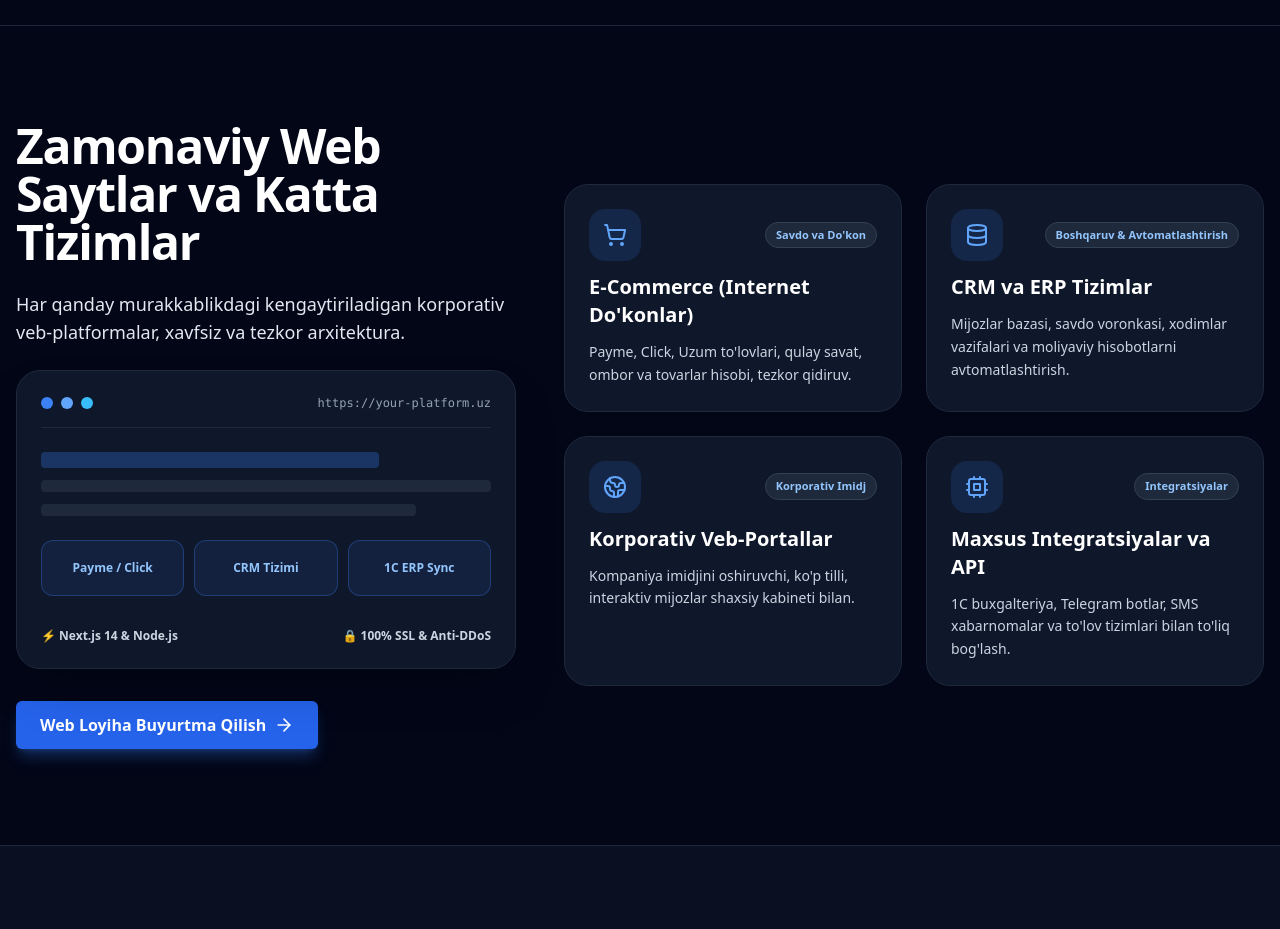
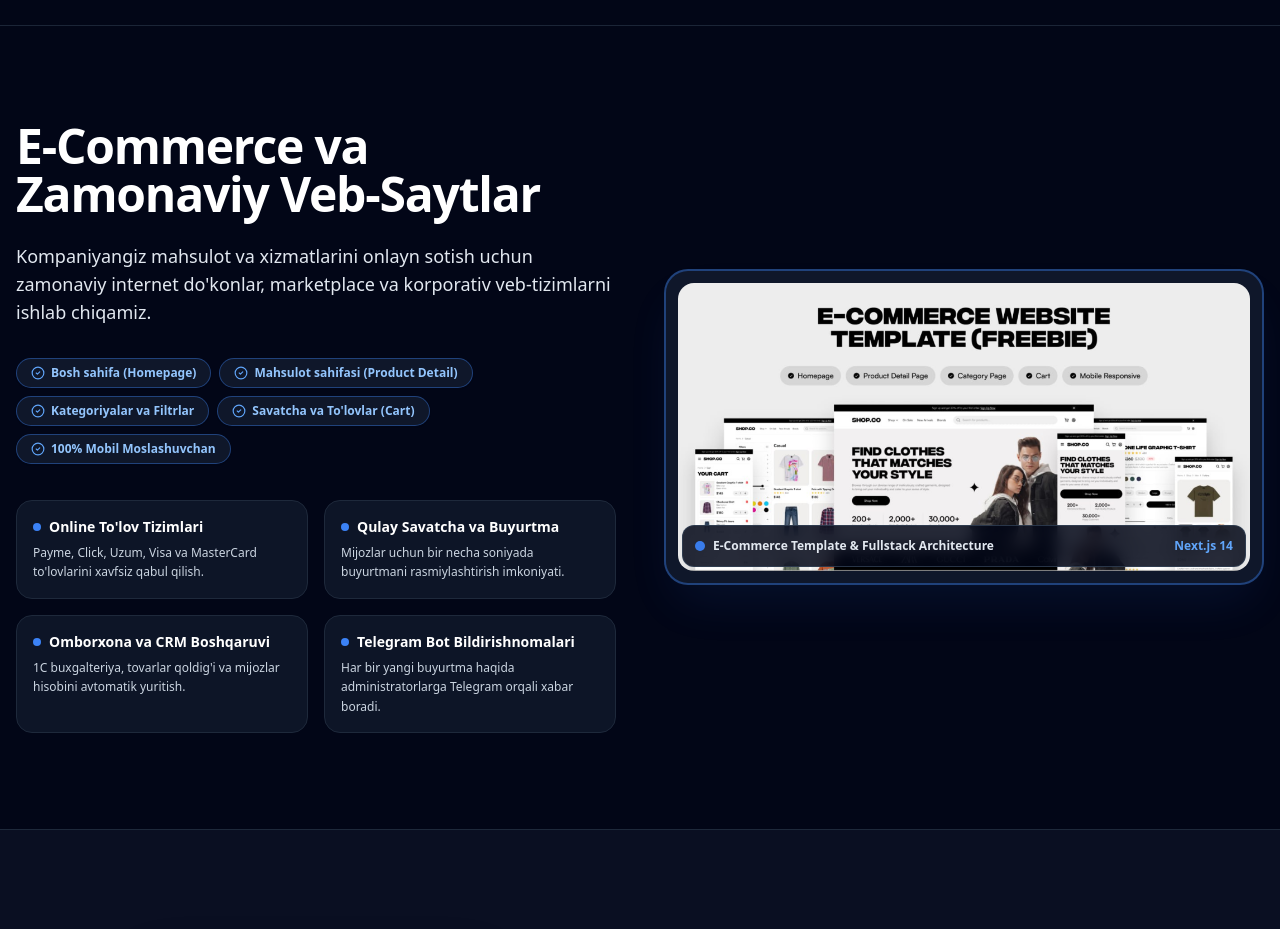
Before and after one commit to jumaqulovyashnar/IT-xizmatlari., a Next.js app in the folder frontend/: page / in a window 1280 px wide. Shown: the part 960-1889 px from the top of the page. Built offline with nearby package versions, Linux system fonts and the light colour scheme.

Commit message:
feat(ui): update section 1 to E-Commerce with template showcase image on the right and remove order button

```diff
--- a/frontend/src/app/page.tsx
+++ b/frontend/src/app/page.tsx
@@ -134,12 +134,12 @@ export default function HomePage() {
       </section>
 
       {/* ========================================================================= */}
-      {/* 1-CHI BO'LIM: ZAMONAVIY WEB SAYTLAR VA KATTA TIZIMLAR                     */}
+      {/* 1-CHI BO'LIM: E-COMMERCE VA ZAMONAVIY VEB-SAYTLAR                         */}
       {/* ========================================================================= */}
       <section id="section-websites" className="py-24 px-4 max-w-7xl mx-auto w-full">
         <div className="flex flex-col lg:flex-row gap-12 items-center">
-          {/* Left Column: Computer Mockup & Intro */}
-          <div className="lg:w-5/12 space-y-6">
+          {/* Left Column: E-Commerce Info & Features */}
+          <div className="lg:w-6/12 space-y-6">
             <h2 className="text-3xl sm:text-4xl lg:text-5xl font-black tracking-tight text-white leading-tight">
               {t.threeSections.section1.title}
             </h2>
@@ -147,70 +147,51 @@ export default function HomePage() {
               {t.threeSections.section1.desc}
             </p>
 
-            {/* Stylized Laptop & Display Mockup */}
-            <div className="p-6 rounded-3xl bg-slate-900 border border-slate-800 shadow-2xl relative overflow-hidden">
-              <div className="flex items-center justify-between pb-4 border-b border-slate-800">
-                <div className="flex items-center space-x-2">
-                  <div className="w-3 h-3 rounded-full bg-blue-500"></div>
-                  <div className="w-3 h-3 rounded-full bg-blue-400"></div>
-                  <div className="w-3 h-3 rounded-full bg-sky-400"></div>
-                </div>
-                <span className="text-xs font-mono text-slate-400">https://your-platform.uz</span>
-              </div>
-
-              <div className="py-6 space-y-3">
-                <div className="h-4 bg-blue-500/30 rounded w-3/4 animate-pulse"></div>
-                <div className="h-3 bg-slate-800 rounded w-full"></div>
-                <div className="h-3 bg-slate-800 rounded w-5/6"></div>
-                <div className="grid grid-cols-3 gap-2.5 pt-3">
-                  <div className="h-14 bg-blue-500/10 border border-blue-500/30 rounded-xl flex items-center justify-center text-blue-300 text-xs font-bold text-center px-1">
-                    Payme / Click
-                  </div>
-                  <div className="h-14 bg-blue-500/10 border border-blue-500/30 rounded-xl flex items-center justify-center text-blue-300 text-xs font-bold text-center px-1">
-                    CRM Tizimi
-                  </div>
-                  <div className="h-14 bg-blue-500/10 border border-blue-500/30 rounded-xl flex items-center justify-center text-blue-300 text-xs font-bold text-center px-1">
-                    1C ERP Sync
-                  </div>
-                </div>
-              </div>
-
-              <div className="pt-2 flex items-center justify-between text-xs font-bold text-slate-300">
-                <span>⚡ Next.js 14 & Node.js</span>
-                <span>🔒 100% SSL & Anti-DDoS</span>
-              </div>
+            {/* Badges / Pill Tags (matching user template) */}
+            <div className="flex flex-wrap gap-2 pt-2">
+              {t.threeSections.section1.tags.map((tag, idx) => (
+                <span
+                  key={idx}
+                  className="px-3.5 py-1.5 rounded-full bg-slate-900 border border-blue-500/40 text-blue-300 text-xs font-bold flex items-center gap-1.5 shadow-sm"
+                >
+                  <CheckCircle2 className="w-3.5 h-3.5 text-blue-400" />
+                  {tag}
+                </span>
+              ))}
             </div>
 
-            <div className="pt-2">
-              <a href="tel:+998919517335">
-                <Button className="gap-2 bg-blue-600 hover:bg-blue-500 text-white font-extrabold text-base shadow-lg shadow-blue-500/30 border-0 h-12 px-6">
-                  Web Loyiha Buyurtma Qilish <ArrowRight className="w-5 h-5" />
-                </Button>
-              </a>
+            {/* 4 Feature Items */}
+            <div className="grid grid-cols-1 sm:grid-cols-2 gap-4 pt-3">
+              {t.threeSections.section1.features.map((feat, idx) => (
+                <div key={idx} className="p-4 rounded-2xl bg-slate-900/90 border border-slate-800 space-y-1.5">
+                  <div className="flex items-center gap-2">
+                    <div className="w-2 h-2 rounded-full bg-blue-500"></div>
+                    <h4 className="text-sm font-bold text-white">{feat.title}</h4>
+                  </div>
+                  <p className="text-xs text-slate-300 leading-relaxed font-normal">
+                    {feat.desc}
+                  </p>
+                </div>
+              ))}
             </div>
           </div>
 
-          {/* Right Column: 4 Sub-services Cards */}
-          <div className="lg:w-7/12 grid grid-cols-1 sm:grid-cols-2 gap-6">
-            {t.threeSections.section1.items.map((item, idx) => (
-              <div key={idx} className="p-6 rounded-3xl bg-slate-900 border border-slate-800 hover:border-blue-500 hover:shadow-xl transition-all duration-300 space-y-3">
-                <div className="flex items-center justify-between mb-2">
-                  <div className="p-3.5 rounded-2xl bg-blue-500/15 text-blue-400">
-                    {idx === 0 && <ShoppingCart className="w-6 h-6" />}
-                    {idx === 1 && <Database className="w-6 h-6" />}
-                    {idx === 2 && <Globe2 className="w-6 h-6" />}
-                    {idx === 3 && <Cpu className="w-6 h-6" />}
-                  </div>
-                  <span className="px-2.5 py-1 rounded-full bg-slate-800 text-blue-300 border border-slate-700 text-[11px] font-bold">
-                    {item.tag}
-                  </span>
-                </div>
-                <h3 className="text-xl font-bold text-white">{item.name}</h3>
-                <p className="text-sm text-slate-300 font-normal leading-relaxed">
-                  {item.desc}
-                </p>
+          {/* Right Column: E-Commerce Image Showcase */}
+          <div className="lg:w-6/12 w-full">
+            <div className="relative rounded-3xl border-2 border-blue-500/40 bg-slate-900 p-2 sm:p-3 shadow-2xl shadow-blue-500/10 overflow-hidden group hover:border-blue-400 transition-all duration-300">
+              <img
+                src="/ecommerce-template.png"
+                alt="E-Commerce Website Template"
+                className="w-full h-auto rounded-2xl object-cover group-hover:scale-[1.02] transition-transform duration-500"
+              />
+              <div className="absolute bottom-4 left-4 right-4 p-3 rounded-xl bg-slate-950/85 backdrop-blur border border-slate-700/80 flex items-center justify-between text-xs font-bold text-slate-200">
+                <span className="flex items-center gap-2">
+                  <span className="w-2.5 h-2.5 rounded-full bg-blue-500 animate-pulse"></span>
+                  E-Commerce Template & Fullstack Architecture
+                </span>
+                <span className="text-blue-400 font-extrabold">Next.js 14</span>
               </div>
-            ))}
+            </div>
           </div>
         </div>
       </section>
--- a/frontend/src/i18n/translations.ts
+++ b/frontend/src/i18n/translations.ts
@@ -26,29 +26,31 @@ export const translations = {
     },
     threeSections: {
       section1: {
-        badge: "WEB PLATFORMA",
-        title: "Zamonaviy Web Saytlar va Katta Tizimlar",
-        desc: "Har qanday murakkablikdagi kengaytiriladigan korporativ veb-platformalar, xavfsiz va tezkor arxitektura.",
-        items: [
+        title: "E-Commerce va Zamonaviy Veb-Saytlar",
+        desc: "Kompaniyangiz mahsulot va xizmatlarini onlayn sotish uchun zamonaviy internet do'konlar, marketplace va korporativ veb-tizimlarni ishlab chiqamiz.",
+        tags: [
+          "Bosh sahifa (Homepage)",
+          "Mahsulot sahifasi (Product Detail)",
+          "Kategoriyalar va Filtrlar",
+          "Savatcha va To'lovlar (Cart)",
+          "100% Mobil Moslashuvchan"
+        ],
+        features: [
           {
-            name: "E-Commerce (Internet Do'konlar)",
-            desc: "Payme, Click, Uzum to'lovlari, qulay savat, ombor va tovarlar hisobi, tezkor qidiruv.",
-            tag: "Savdo va Do'kon"
+            title: "Online To'lov Tizimlari",
+            desc: "Payme, Click, Uzum, Visa va MasterCard to'lovlarini xavfsiz qabul qilish."
           },
           {
-            name: "CRM va ERP Tizimlar",
-            desc: "Mijozlar bazasi, savdo voronkasi, xodimlar vazifalari va moliyaviy hisobotlarni avtomatlashtirish.",
-            tag: "Boshqaruv & Avtomatlashtirish"
+            title: "Qulay Savatcha va Buyurtma",
+            desc: "Mijozlar uchun bir necha soniyada buyurtmani rasmiylashtirish imkoniyati."
           },
           {
-            name: "Korporativ Veb-Portallar",
-            desc: "Kompaniya imidjini oshiruvchi, ko'p tilli, interaktiv mijozlar shaxsiy kabineti bilan.",
-            tag: "Korporativ Imidj"
+            title: "Omborxona va CRM Boshqaruvi",
+            desc: "1C buxgalteriya, tovarlar qoldig'i va mijozlar hisobini avtomatik yuritish."
           },
           {
-            name: "Maxsus Integratsiyalar va API",
-            desc: "1C buxgalteriya, Telegram botlar, SMS xabarnomalar va to'lov tizimlari bilan to'liq bog'lash.",
-            tag: "Integratsiyalar"
+            title: "Telegram Bot Bildirishnomalari",
+            desc: "Har bir yangi buyurtma haqida administratorlarga Telegram orqali xabar boradi."
           }
         ]
       },
@@ -127,29 +129,31 @@ export const translations = {
     },
     threeSections: {
       section1: {
-        badge: "WEB PLATFORMS",
-        title: "Modern Websites & Enterprise Web Systems",
-        desc: "Scalable corporate web platforms, secure payment architectures, and responsive digital products.",
-        items: [
+        title: "E-Commerce & Modern Websites",
+        desc: "We develop high-converting online stores, retail marketplaces, and robust web applications tailored for digital commerce.",
+        tags: [
+          "Homepage",
+          "Product Detail Page",
+          "Category Page & Filters",
+          "Cart & Checkout",
+          "100% Mobile Responsive"
+        ],
+        features: [
           {
-            name: "E-Commerce Platforms",
-            desc: "Payme, Click, Stripe checkout, cart, warehouse and inventory synchronization, lightning search.",
-            tag: "E-Commerce & Retail"
+            title: "Online Payment Gateways",
+            desc: "Seamless Payme, Click, Stripe, Visa, and MasterCard checkout integrations."
           },
           {
-            name: "CRM & ERP Systems",
-            desc: "Customer base, automated sales pipelines, task management, and executive financial dashboards.",
-            tag: "Enterprise ERP & CRM"
+            title: "Smart Shopping Cart",
+            desc: "Intuitive cart experience optimized for high conversion and low abandonment."
           },
           {
-            name: "Corporate Web Portals",
-            desc: "Multilingual, interactive customer accounts, and strong brand presence.",
-            tag: "Corporate Portal"
+            title: "Inventory & CRM Sync",
+            desc: "Automated warehouse, 1C ERP, and real-time customer data synchronization."
           },
           {
-            name: "Custom Integrations & APIs",
-            desc: "1C ERP, Telegram bots, SMS gateways, and secure banking webhook connectors.",
-            tag: "API Integrations"
+            title: "Instant Telegram Alerts",
+            desc: "Immediate order notifications delivered straight to your team's Telegram bot."
           }
         ]
       },
@@ -228,29 +232,31 @@ export const translations = {
     },
     threeSections: {
       section1: {
-        badge: "WEB ПЛАТФОРМЫ",
-        title: "Современные Веб-Сайты и Масштабные Системы",
-        desc: "Корпоративные платформы любой сложности, высокая безопасность, быстрая и отказоустойчивая архитектура.",
-        items: [
+        title: "E-Commerce и Современные Веб-Сайты",
+        desc: "Разрабатываем современные интернет-магазины, платформы онлайн-торговли и масштабируемые корпоративные веб-системы.",
+        tags: [
+          "Главная страница (Homepage)",
+          "Страница товара (Product Detail)",
+          "Категории и Умные фильтры",
+          "Корзина и Оплата (Cart)",
+          "100% Адаптивность под смартфоны"
+        ],
+        features: [
           {
-            name: "E-Commerce (Интернет-Магазины)",
-            desc: "Интеграция Payme, Click, корзина, учет склада и товаров, умный поиск.",
-            tag: "Онлайн Торговля"
+            title: "Онлайн Платежи",
+            desc: "Безопасный прием платежей через Payme, Click, Uzum, Visa и MasterCard."
           },
           {
-            name: "CRM и ERP Системы",
-            desc: "База клиентов, воронка продаж, управление задачами сотрудников и финансовые отчеты.",
-            tag: "Автоматизация Бизнеса"
+            title: "Удобная Корзина и Оформление",
+            desc: "Оформление заказа в несколько кликов с максимальной конверсией."
           },
           {
-            name: "Корпоративные Веб-Порталы",
-            desc: "Многоязычные порталы с личным кабинетом клиентов и безупречным имиджем компании.",
-            tag: "Корпоративный Имидж"
+            title: "Интеграция со Складом и 1С",
+            desc: "Автоматический учет остатков товаров и синхронизация клиентской базы."
           },
           {
-            name: "Интеграции и API",
-            desc: "Связка с 1С, Telegram-ботами, SMS-шлюзами и банковскими системами.",
-            tag: "Интеграции"
+            title: "Оповещения в Telegram-бот",
+            desc: "Мгновенные уведомления о каждом новом заказе прямо в Telegram."
           }
         ]
       },
```
Also changed, not shown: frontend/public/ecommerce-template.png (added).
